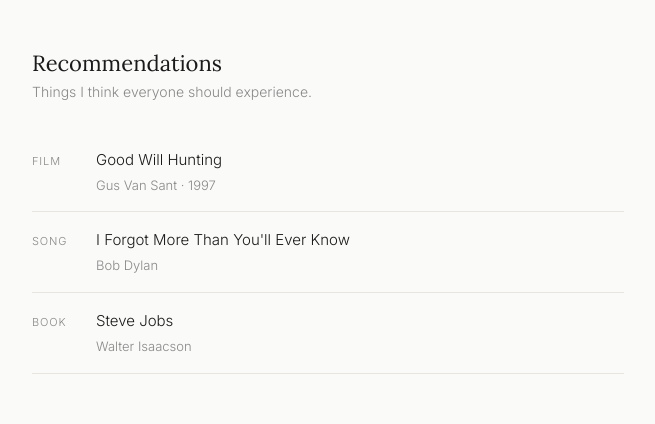
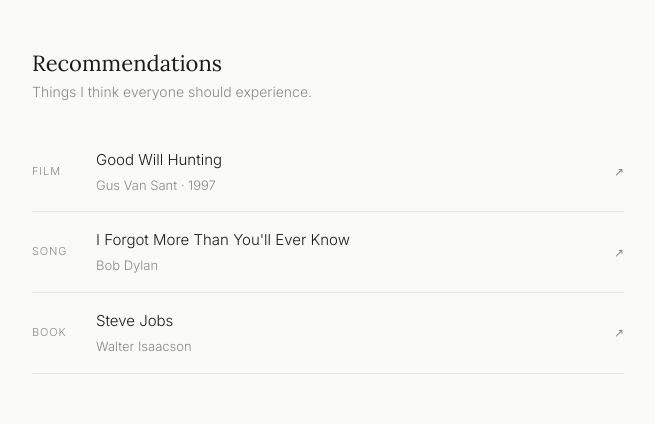
Before and after one commit to Daraashan/darshan-portfolio, a Nuxt app: page / in a window 1280 px wide. Shown: the part 2480-2904 px from the top of the page, without its empty margins (312-967 px from the left). Built offline with nearby package versions, Linux system fonts and the light colour scheme; no server answers.

Commit message:
Recommendations: click to reveal iconic quote easter egg

```diff
--- a/pages/index.vue
+++ b/pages/index.vue
@@ -100,12 +100,18 @@
       <h2 class="section-heading">Recommendations</h2>
       <p class="section-sub">Things I think everyone should experience.</p>
       <div class="recs-list">
-        <div v-for="rec in recs" :key="rec.title" class="rec-item">
+        <div v-for="rec in recs" :key="rec.title" class="rec-item" @click="toggleRec(rec.title)" :class="{ flipped: openRec === rec.title }">
           <span class="rec-type">{{ rec.type }}</span>
           <div class="rec-body">
-            <span class="rec-title">{{ rec.title }}</span>
-            <span class="rec-meta">{{ rec.meta }}</span>
+            <Transition name="rec-swap" mode="out-in">
+              <span v-if="openRec === rec.title" class="rec-quote" :key="'q'">{{ rec.quote }}</span>
+              <div v-else class="rec-titles" :key="'t'">
+                <span class="rec-title">{{ rec.title }}</span>
+                <span class="rec-meta">{{ rec.meta }}</span>
+              </div>
+            </Transition>
           </div>
+          <span class="rec-hint">{{ openRec === rec.title ? '✕' : '↗' }}</span>
         </div>
       </div>
     </section>
@@ -221,10 +227,12 @@
 ]
 
 const recs = [
-  { type: 'Film', title: 'Good Will Hunting', meta: 'Gus Van Sant · 1997' },
-  { type: 'Song', title: "I Forgot More Than You'll Ever Know", meta: 'Bob Dylan' },
-  { type: 'Book', title: 'Steve Jobs', meta: 'Walter Isaacson' },
+  { type: 'Film', title: 'Good Will Hunting', meta: 'Gus Van Sant · 1997', quote: "It's not your fault." },
+  { type: 'Song', title: "I Forgot More Than You'll Ever Know", meta: 'Bob Dylan', quote: "I forgot more than you'll ever know about her." },
+  { type: 'Book', title: 'Steve Jobs', meta: 'Walter Isaacson', quote: "Stay hungry, stay foolish." },
 ]
+const openRec = ref<string | null>(null)
+function toggleRec(title: string) { openRec.value = openRec.value === title ? null : title }
 
 const lightboxIndex = ref<number | null>(null)
 onMounted(() => {
@@ -294,11 +302,18 @@
 .about-body p{font-size:15px;color:var(--muted);line-height:1.75}
 .empty-note{font-size:14px;color:var(--muted)}
 .recs-list{display:flex;flex-direction:column}
-.rec-item{display:flex;align-items:baseline;gap:24px;padding:16px 0;border-bottom:1px solid var(--border)}
+.rec-item{display:flex;align-items:center;gap:24px;padding:16px 0;border-bottom:1px solid var(--border);cursor:pointer;transition:opacity .15s}
+.rec-item:hover{opacity:.7}
 .rec-type{font-size:11px;color:var(--muted);text-transform:uppercase;letter-spacing:.08em;width:40px;flex-shrink:0}
-.rec-body{display:flex;flex-direction:column;gap:3px}
+.rec-body{display:flex;flex-direction:column;gap:3px;flex:1;min-width:0}
+.rec-titles{display:flex;flex-direction:column;gap:3px}
 .rec-title{font-size:15px;color:var(--text)}
 .rec-meta{font-size:13px;color:var(--muted)}
+.rec-quote{font-size:15px;color:var(--text);font-family:var(--font-serif);font-style:italic;line-height:1.5}
+.rec-hint{font-size:12px;color:var(--muted);flex-shrink:0}
+.rec-swap-enter-active,.rec-swap-leave-active{transition:opacity .2s,transform .2s}
+.rec-swap-enter-from{opacity:0;transform:translateY(4px)}
+.rec-swap-leave-to{opacity:0;transform:translateY(-4px)}
 .contact-list{display:flex;flex-direction:column}
 .contact-item{display:flex;justify-content:space-between;align-items:center;padding:14px 0;border-bottom:1px solid var(--border);transition:color .15s;width:100%;background:none;border-top:none;border-left:none;border-right:none;cursor:pointer;font-family:var(--font-sans);font-size:inherit;color:inherit;text-align:left}
 .contact-item:hover{color:var(--text)}
```
